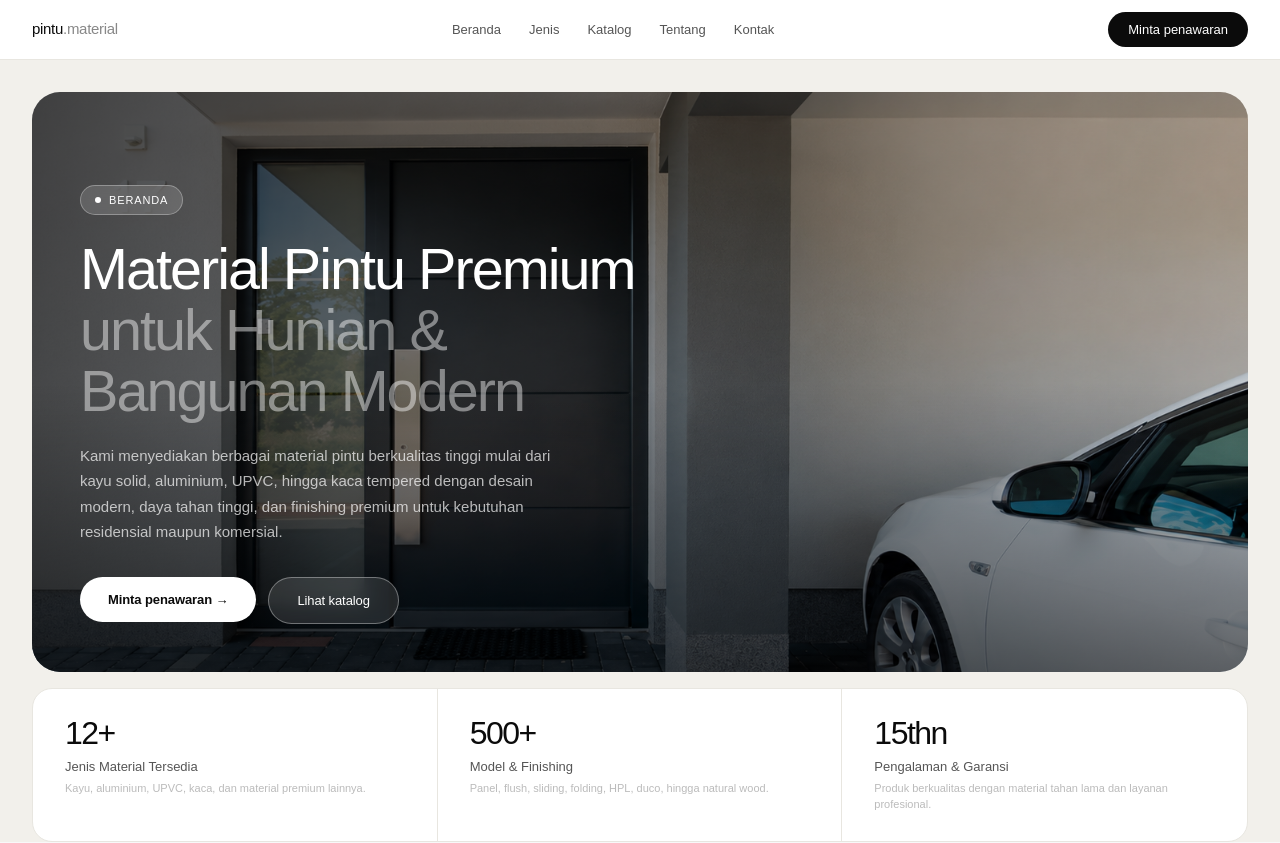
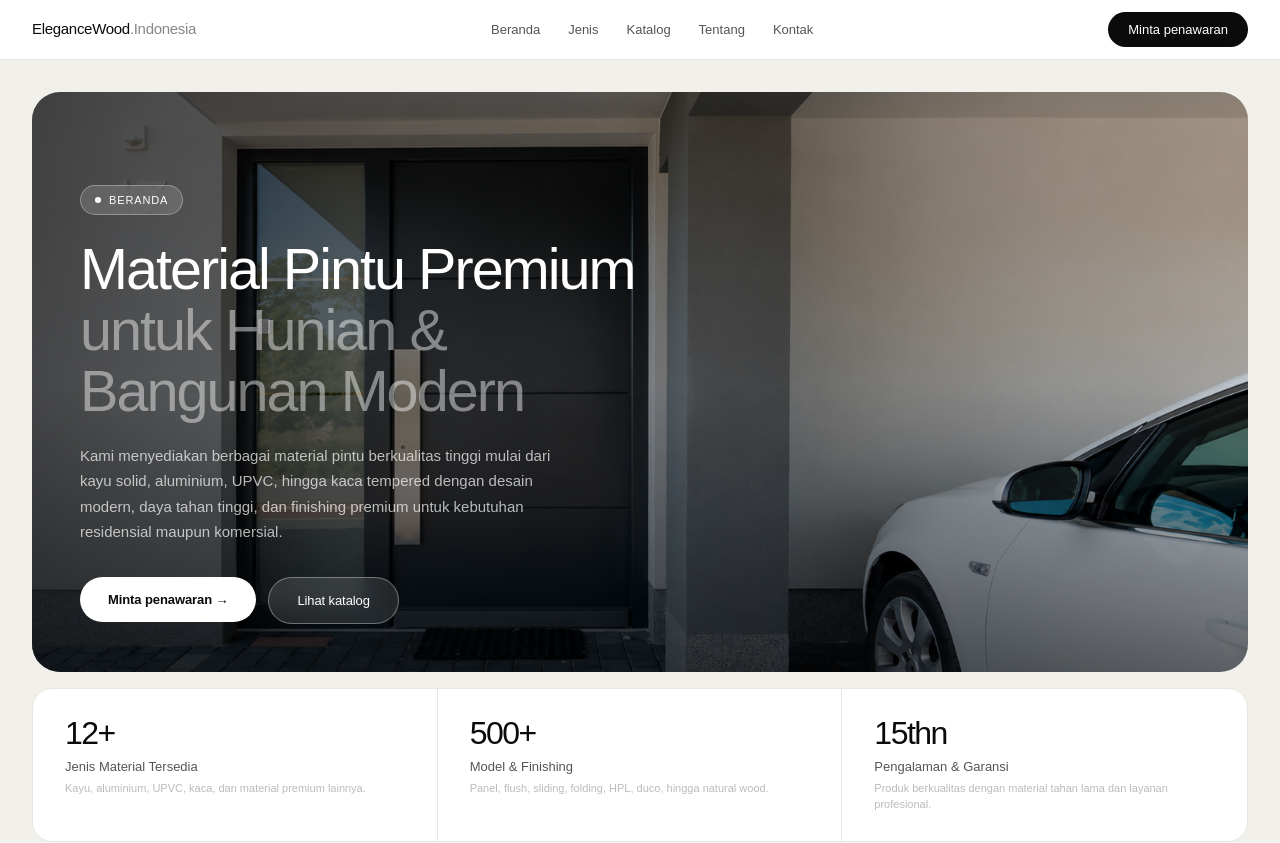
Before and after one commit to kipliybatis123-alt/PROJECT, a React (Vite) app: page / in a window 1280 px wide. Shown: the top 843 px of the page. Built offline with nearby package versions, Linux system fonts and the light colour scheme.

Commit message:
Update Navbar.jsx

```diff
--- a/src/components/Navbar.jsx
+++ b/src/components/Navbar.jsx
@@ -26,7 +26,7 @@ const Navbar = () => {
     >
       {/* Logo */}
       <a href="#home" style={{ textDecoration: "none", fontSize: "15px", fontWeight: 500, color: "#0b0b0b", letterSpacing: "-0.3px" }}>
-        pintu<span style={{ color: "#888" }}>.material</span>
+        EleganceWood<span style={{ color: "#888" }}>.Indonesia</span>
       </a>
 
       {/* Nav Links */}
```
